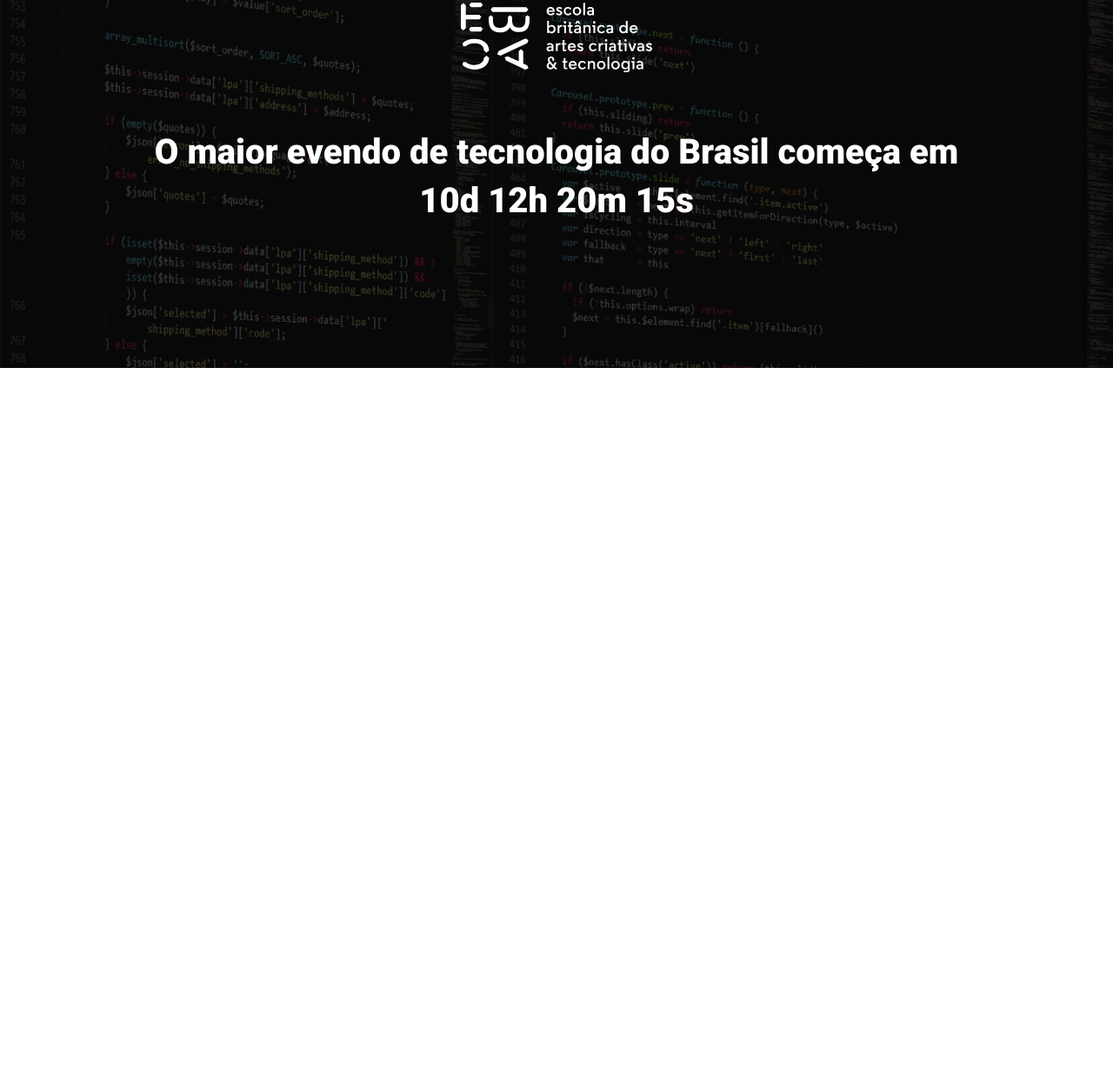
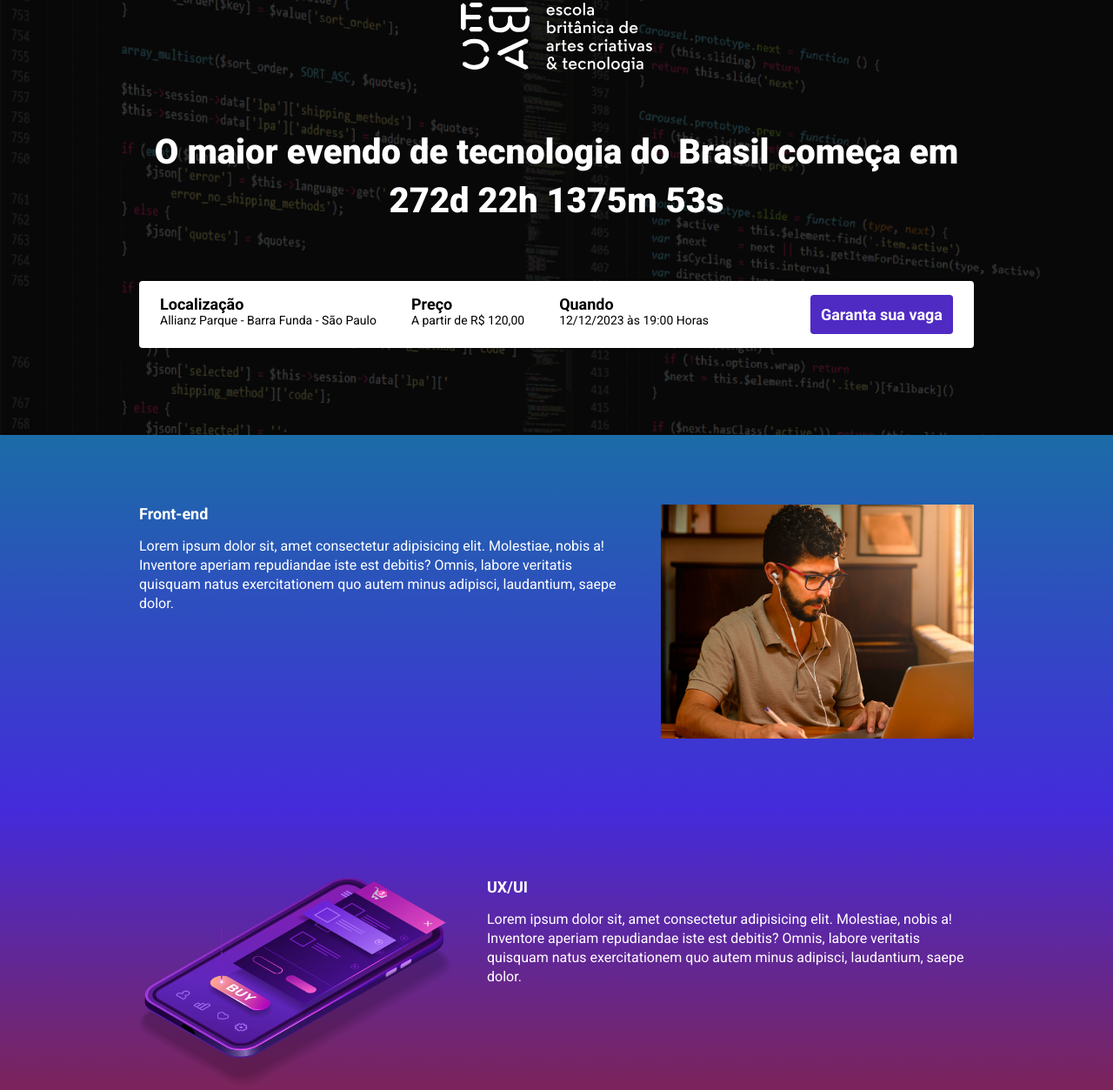
Before and after one commit to RicardoRosendo98/ebac_tech_talks, a website built with Parcel: page src/index.html in a window 1280 px wide. Shown: the part 61-1314 px from the top of the page at 87% size. Before the commit the page ends 800 px from the top, so only its background shows below. Built offline with nearby package versions, Linux system fonts and the light colour scheme.

Commit message:
reajuste de erros

```diff
--- a/package.json
+++ b/package.json
@@ -2,9 +2,9 @@
   "name": "ebac_talks",
   "version": "1.0.0",
   "description": "",
-  "main": "index.js",
   "scripts": {
     "dev": "parcel src/index.html src/styles/main.scss src/scripts/main.js",
+    "build": "parcel build src/index.html",
     "test": "echo \"Error: no test specified\" && exit 1"
   },
   "keywords": [],
--- a/src/index.html
+++ b/src/index.html
@@ -5,18 +5,84 @@
     <meta http-equiv="X-UA-Compatible" content="IE=edge">
     <meta name="viewport" content="width=device-width, initial-scale=1.0">
     <title>EBAC Tech Talks</title>
-    <link rel="stylesheet" href="styles/main.scss">
     <link rel="preconnect" href="https://fonts.googleapis.com">
     <link rel="preconnect" href="https://fonts.gstatic.com" crossorigin>
     <link href="https://fonts.googleapis.com/css2?family=Lobster&family=Roboto:wght@400;700;900&display=swap" rel="stylesheet">
+    <link rel="stylesheet" href="styles/main.scss">
+    <link rel="stylesheet" href="https://unpkg.com/aos@next/dist/aos.css" />
 </head>
 <body>
     <header class="hero">
         <div class="container">
             <img class="hero__logo" src="./images/ebac_logo.svg" alt="">
-        <p class="hero__text">O maior evendo de tecnologia do Brasil começa em 10d 12h 20m 15s</p>
+        <p class="hero__text">O maior evendo de tecnologia do Brasil começa em <span id="contador"></span>
+        </p>
+        <div class="infos-bar">
+            <ul class="infos-bar__infos">
+                <li class="infos-bar__infos__item">
+                    <b>Localização</b>
+                    Allianz Parque - Barra Funda - São Paulo
+                </li>
+                <li class="infos-bar__infos__item">
+                    <b>Preço</b>
+                    A partir de R$ 120,00
+                </li>
+                <li class="infos-bar__infos__item">
+                    <b>Quando</b>
+                    12/12/2023 às 19:00 Horas
+                </li>
+            </ul>
+            <a href="#" class="button button--primary">
+                Garanta sua vaga
+            </a>
+        </div>
         </div>
     </header>
+    <section class="event event--frontend">
+        <div class="container" data-aos="fade-right">
+            <div class="event__details">
+                <h2 class="event__details__title">Front-end</h2>
+                <p class="event__details__description">
+                   Lorem ipsum dolor sit, amet consectetur adipisicing elit. Molestiae, nobis a! Inventore aperiam repudiandae iste est debitis? Omnis, labore veritatis quisquam natus exercitationem quo autem minus adipisci, laudantium, saepe dolor.
+                </p>
+            </div>
+            <img class="event__image" src="./images/frontend.png" alt="Front-end">
+        </div>
+    </section>
+    <section class="event event--ux-ui event--image-left">
+        <div class="container" data-aos="fade-left">
+            <div class="event__details">
+                <h2 class="event__details__title">UX/UI</h2>
+                <p class="event__details__description">
+                   Lorem ipsum dolor sit, amet consectetur adipisicing elit. Molestiae, nobis a! Inventore aperiam repudiandae iste est debitis? Omnis, labore veritatis quisquam natus exercitationem quo autem minus adipisci, laudantium, saepe dolor.
+                </p>
+            </div>
+            <img class="event__image" src="./images/ui-ux.png" alt="UX/UI">
+        </div>
+    </section>
+    <section class="event event--data-science">
+        <div class="container" data-aos="fade-right">
+            <div class="event__details">
+                <h2 class="event__details__title">Data Science</h2>
+                <p class="event__details__description">
+                   Lorem ipsum dolor sit, amet consectetur adipisicing elit. Molestiae, nobis a! Inventore aperiam repudiandae iste est debitis? Omnis, labore veritatis quisquam natus exercitationem quo autem minus adipisci, laudantium, saepe dolor.
+                </p>
+            </div>
+            <img class="event__image" src="./images/data.png" alt="Data Science">
+        </div>
+    </section>
+    <section class="event event--backend event--image-left">
+        <div class="container" data-aos="fade-left">
+            <div class="event__details">
+                <h2 class="event__details__title">Back-end</h2>
+                <p class="event__details__description">
+                   Lorem ipsum dolor sit, amet consectetur adipisicing elit. Molestiae, nobis a! Inventore aperiam repudiandae iste est debitis? Omnis, labore veritatis quisquam natus exercitationem quo autem minus adipisci, laudantium, saepe dolor.
+                </p>
+            </div>
+            <img class="event__image" src="./images/backend.png" alt="Back-end">
+        </div>
+    </section>
+    <script src="https://unpkg.com/aos@next/dist/aos.js"></script>
     <script src="./scripts/main.js"></script>
 </body>
 </html>
--- a/src/scripts/main.js
+++ b/src/scripts/main.js
@@ -1 +1,28 @@
-console.log("olá mundo");
+AOS.init();
+
+const dataDoEvento = new Date("Dec 12, 2023 19:00:00");
+const timeStampDoEvento = dataDoEvento.getTime();
+
+const contaAsHoras = setInterval(function() {
+    const agora = new Date();
+    const timeStampAtual = agora.getTime();
+
+    const distanciaAteOEvento = timeStampDoEvento - timeStampAtual;
+
+    const diaEmMs = 1000 * 60 * 60 * 24;
+    const horaEmMs = 1000 * 60 * 60;
+    const minutoEmMs = 1000 * 60;
+
+    const diasAteOEvento = Math.floor(distanciaAteOEvento / diaEmMs);
+    const horasAteOEvento = Math.floor((distanciaAteOEvento % diaEmMs) / horaEmMs);
+    const minutosAteOEvento = Math.floor((distanciaAteOEvento % diaEmMs) / minutoEmMs);
+    const segundosAteOEvento = Math.floor((distanciaAteOEvento % minutoEmMs) / 1000);
+
+    document.getElementById('contador').innerHTML = `${diasAteOEvento}d ${horasAteOEvento}h ${minutosAteOEvento}m ${segundosAteOEvento}s`
+
+    if (distanciaAteOEvento < 0) {
+        clearInterval(contaAsHoras);
+        document.getElementById('contador').innerHTML = 'evento expirado'
+    }
+
+}, 1000)
```
